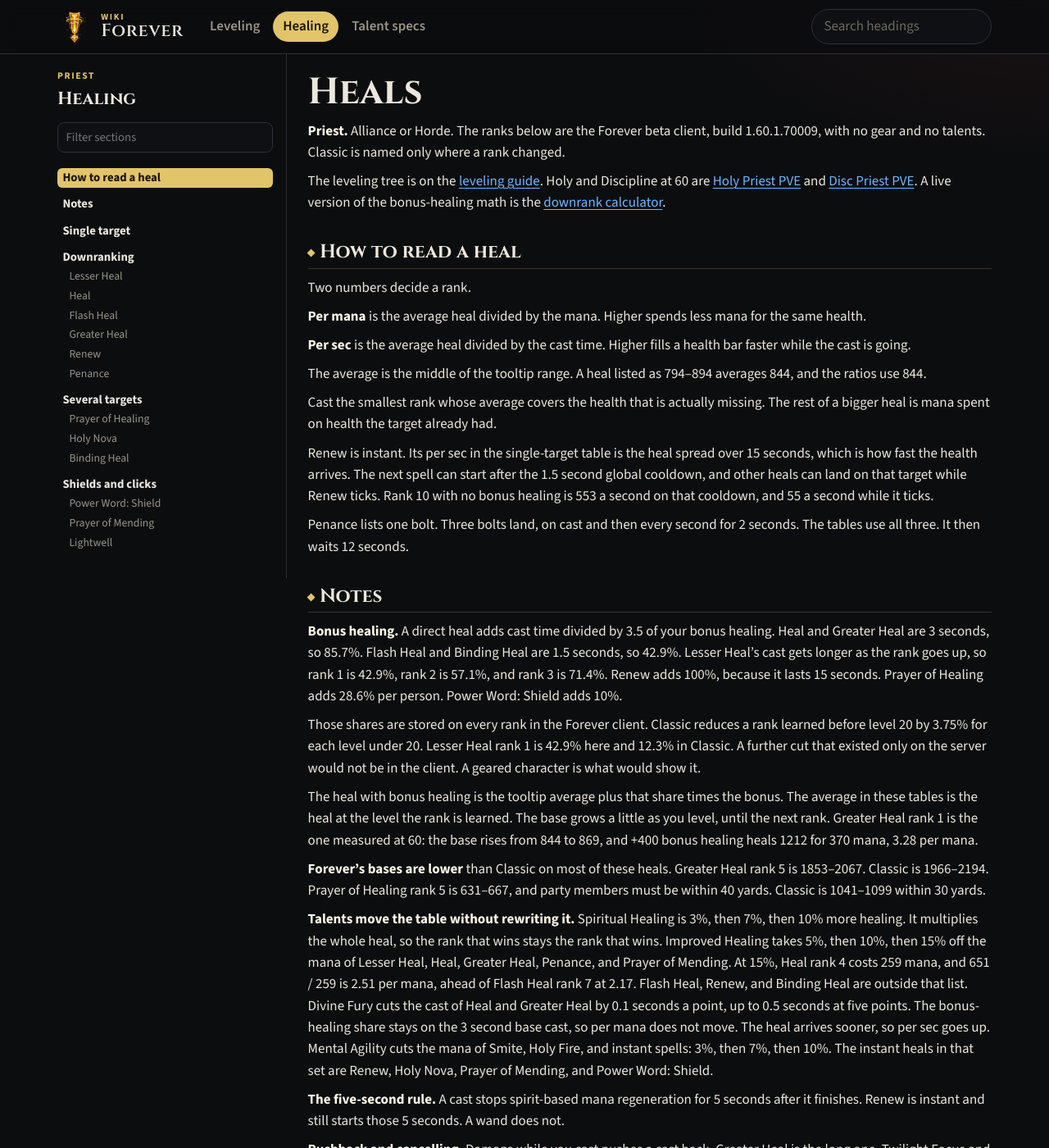
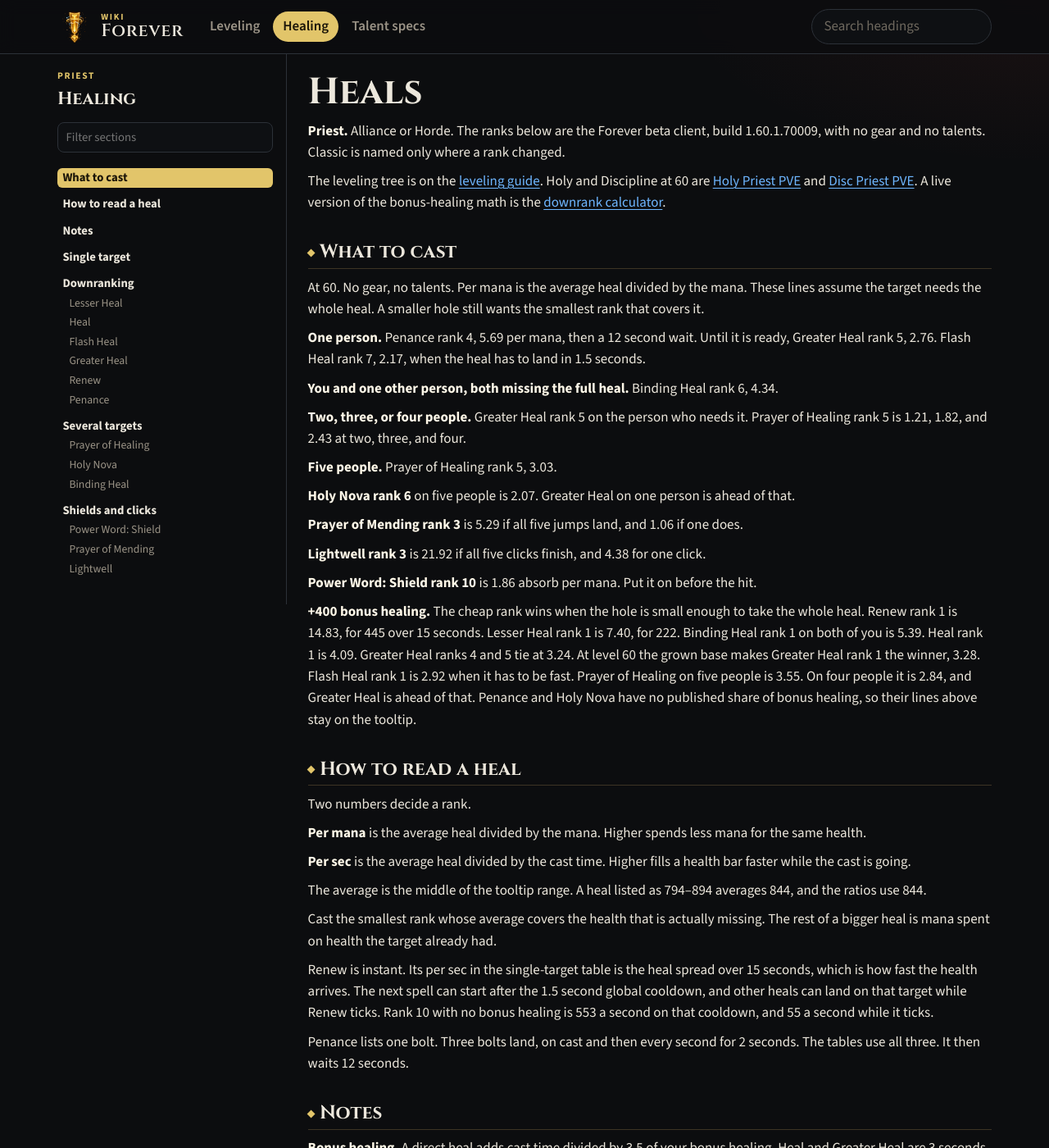
Before and after one commit to LordDemonos/wow-forever, a Jekyll site: the page built from wiki/guides/healing.md, in a window 1280 px wide and 1400 px high. Shown: the whole window at 82% size. Built offline with Jekyll 4.4.1, drawn with Linux system fonts in a browser that asks for light colours; a script that is not in the unit is left out.

Commit message:
Remove the unused specs menu script and open the healing guide with what to cast.
Co-authored-by: Cursor <cursoragent@cursor.com>

```diff
--- a/wiki/_layouts/default.html
+++ b/wiki/_layouts/default.html
@@ -16,6 +16,5 @@
   {% include header.html %}
   {{ content }}
   {% include footer.html %}
-  <script src="{{ '/assets/js/nav.js' | relative_url }}"></script>
 </body>
 </html>
--- a/wiki/assets/js/nav.js
+++ /dev/null
@@ -1,14 +0,0 @@
-(function () {
-  var menu = document.querySelector(".specs");
-  if (!menu) return;
-
-  document.addEventListener("click", function (event) {
-    if (!menu.open || menu.contains(event.target)) return;
-    menu.open = false;
-  });
-
-  document.addEventListener("keydown", function (event) {
-    if (event.key !== "Escape" || !menu.open) return;
-    menu.open = false;
-  });
-})();
--- a/wiki/guides/healing.md
+++ b/wiki/guides/healing.md
@@ -11,6 +11,28 @@ wide: true
 **Priest.** Alliance or Horde. The ranks below are the Forever beta client, build 1.60.1.70009, with no gear and no talents. Classic is named only where a rank changed.
 
 The leveling tree is on the [leveling guide]({{ '/leveling/' | relative_url }}). Holy and Discipline at 60 are [Holy Priest PVE]({{ '/holy/' | relative_url }}) and [Disc Priest PVE]({{ '/disc/' | relative_url }}). A live version of the bonus-healing math is the [downrank calculator](https://foreverchanges.pro/downrank-calculator).
+
+## What to cast
+
+At 60. No gear, no talents. Per mana is the average heal divided by the mana. These lines assume the target needs the whole heal. A smaller hole still wants the smallest rank that covers it.
+
+**One person.** Penance rank 4, 5.69 per mana, then a 12 second wait. Until it is ready, Greater Heal rank 5, 2.76. Flash Heal rank 7, 2.17, when the heal has to land in 1.5 seconds.
+
+**You and one other person, both missing the full heal.** Binding Heal rank 6, 4.34.
+
+**Two, three, or four people.** Greater Heal rank 5 on the person who needs it. Prayer of Healing rank 5 is 1.21, 1.82, and 2.43 at two, three, and four.
+
+**Five people.** Prayer of Healing rank 5, 3.03.
+
+**Holy Nova rank 6** on five people is 2.07. Greater Heal on one person is ahead of that.
+
+**Prayer of Mending rank 3** is 5.29 if all five jumps land, and 1.06 if one does.
+
+**Lightwell rank 3** is 21.92 if all five clicks finish, and 4.38 for one click.
+
+**Power Word: Shield rank 10** is 1.86 absorb per mana. Put it on before the hit.
+
+**+400 bonus healing.** The cheap rank wins when the hole is small enough to take the whole heal. Renew rank 1 is 14.83, for 445 over 15 seconds. Lesser Heal rank 1 is 7.40, for 222. Binding Heal rank 1 on both of you is 5.39. Heal rank 1 is 4.09. Greater Heal ranks 4 and 5 tie at 3.24. At level 60 the grown base makes Greater Heal rank 1 the winner, 3.28. Flash Heal rank 1 is 2.92 when it has to be fast. Prayer of Healing on five people is 3.55. On four people it is 2.84, and Greater Heal is ahead of that. Penance and Holy Nova have no published share of bonus healing, so their lines above stay on the tooltip.
 
 ## How to read a heal
 
```
